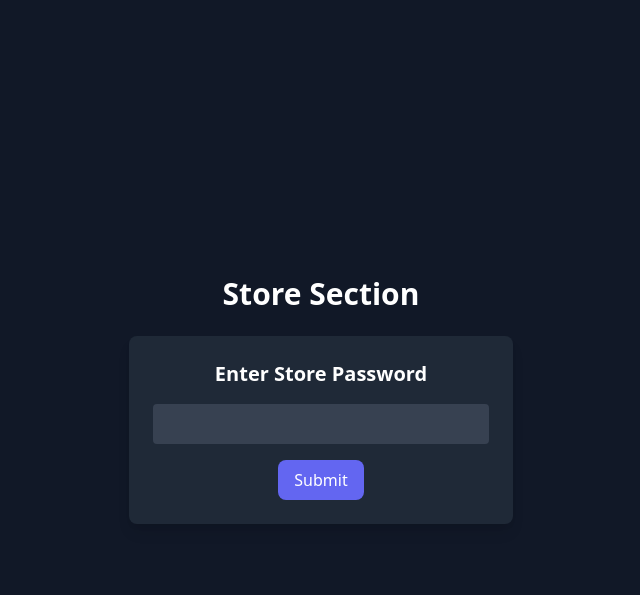
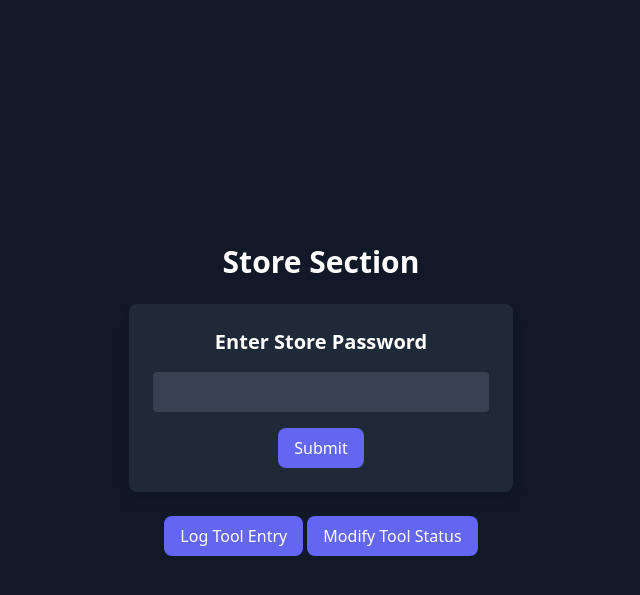
Before and after one commit to piyush1509-collab/daily-mrs-tracker-copy, a Flask app: page /store in a window 1280 px wide. Shown: the top 595 px of the page, without its empty margins (319-959 px from the left). Run offline with Flask 2, Linux system fonts and the light colour scheme.

Commit message:
Update store.html

```diff
--- a/templates/store.html
+++ b/templates/store.html
@@ -16,11 +16,32 @@
             <button onclick="enterPassword()" class="bg-indigo-500 px-4 py-2 rounded-lg hover:bg-indigo-600">Submit</button>
         </div>
 
-        <div id="storeOptions" class="hidden mt-6">
-            <button onclick="showLogToolEntry()" class="bg-indigo-500 px-4 py-2 rounded-lg hover:bg-indigo-600">Log Tool Entry</button>
-            <button onclick="showModifyToolStatus()" class="bg-indigo-500 px-4 py-2 rounded-lg hover:bg-indigo-600">Modify Tool Status</button>
-        </div>
-    </div>
+       <div id="storeOptions" class="mt-6">
+    <button onclick="showLogToolEntry()" class="bg-indigo-500 px-4 py-2 rounded-lg hover:bg-indigo-600">Log Tool Entry</button>
+    <button onclick="showModifyToolStatus()" class="bg-indigo-500 px-4 py-2 rounded-lg hover:bg-indigo-600">Modify Tool Status</button>
+</div>
+
+<!-- Log Tool Entry Section (Initially Hidden) -->
+<div id="logToolSection" class="hidden mt-6">
+    <h2 class="text-xl font-bold">Log Tool Entry</h2>
+    <!-- Add your input fields here -->
+</div>
+
+<!-- Modify Tool Status Section (Initially Hidden) -->
+<div id="modifyToolStatusSection" class="hidden mt-6">
+    <h2 class="text-xl font-bold">Modify Tool Status</h2>
+    <table id="pendingToolsTable" class="min-w-full bg-gray-800 rounded-lg mt-4">
+        <thead>
+            <tr class="text-left border-b border-gray-700">
+                <th class="p-3">Tool Name</th>
+                <th class="p-3">Area</th>
+                <th class="p-3">Status</th>
+            </tr>
+        </thead>
+        <tbody></tbody>
+    </table>
+</div>
+
 
     <script>
         function enterPassword() {
@@ -35,16 +56,30 @@
 
         // Function to show the Log Tool Entry section
 function showLogToolEntry() {
-    document.getElementById("storeOptions").style.display = "none";
-    document.getElementById("logToolSection").style.display = "block";
+    let storeOptions = document.getElementById("storeOptions");
+    let logToolSection = document.getElementById("logToolSection");
+
+    if (storeOptions && logToolSection) {
+        storeOptions.style.display = "none";
+        logToolSection.style.display = "block";
+    } else {
+        console.error("Missing elements: storeOptions or logToolSection");
+    }
 }
 
-// Function to show the Modify Tool Status section
 function showModifyToolStatus() {
-    document.getElementById("storeOptions").style.display = "none";
-    document.getElementById("modifyToolStatusSection").style.display = "block";
-    fetchStorePendingTools();  // Load pending tools
+    let storeOptions = document.getElementById("storeOptions");
+    let modifyToolStatusSection = document.getElementById("modifyToolStatusSection");
+
+    if (storeOptions && modifyToolStatusSection) {
+        storeOptions.style.display = "none";
+        modifyToolStatusSection.style.display = "block";
+        fetchStorePendingTools();
+    } else {
+        console.error("Missing elements: storeOptions or modifyToolStatusSection");
+    }
 }
+
 
 // Function to fetch pending tools for Store section
 function fetchStorePendingTools() {
```
